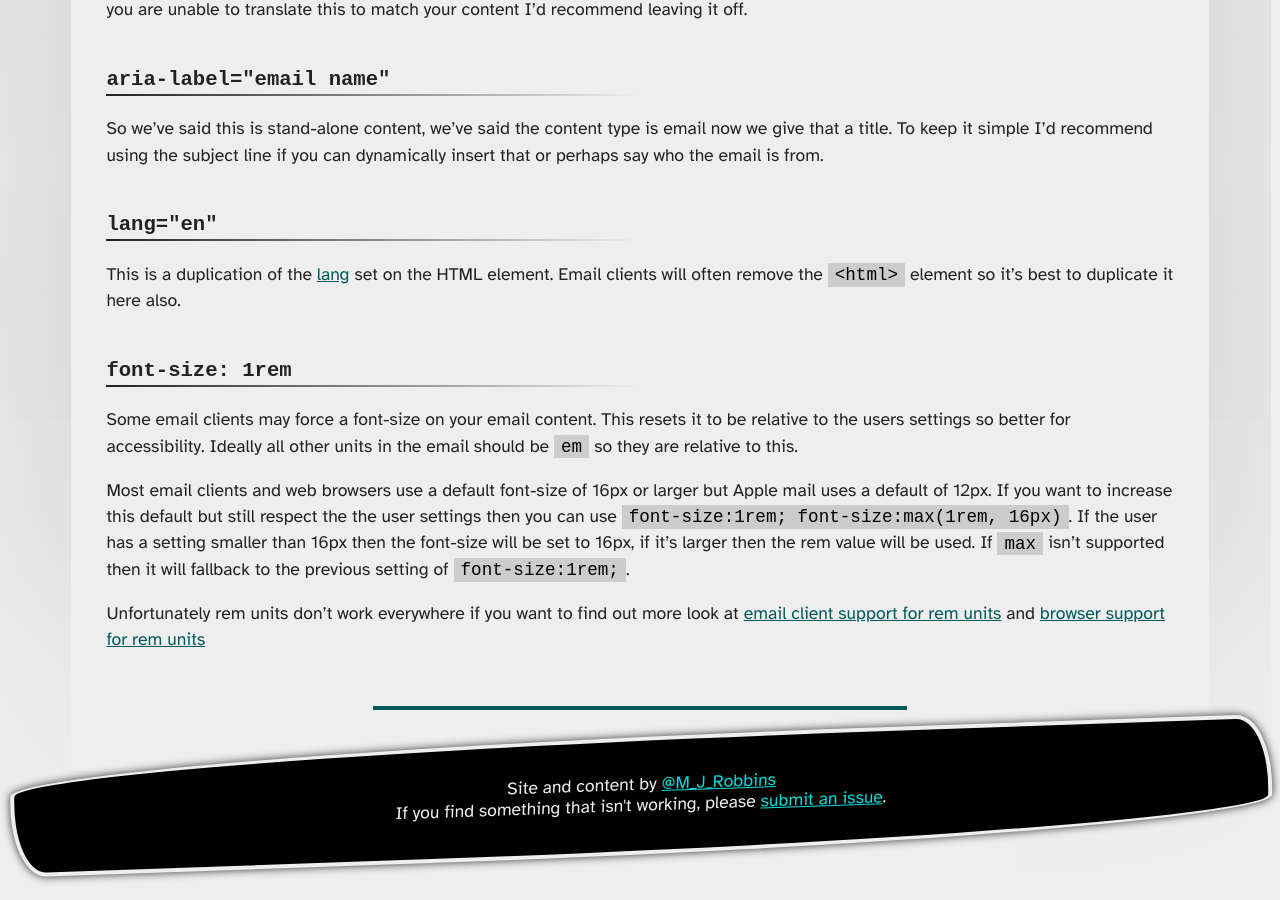
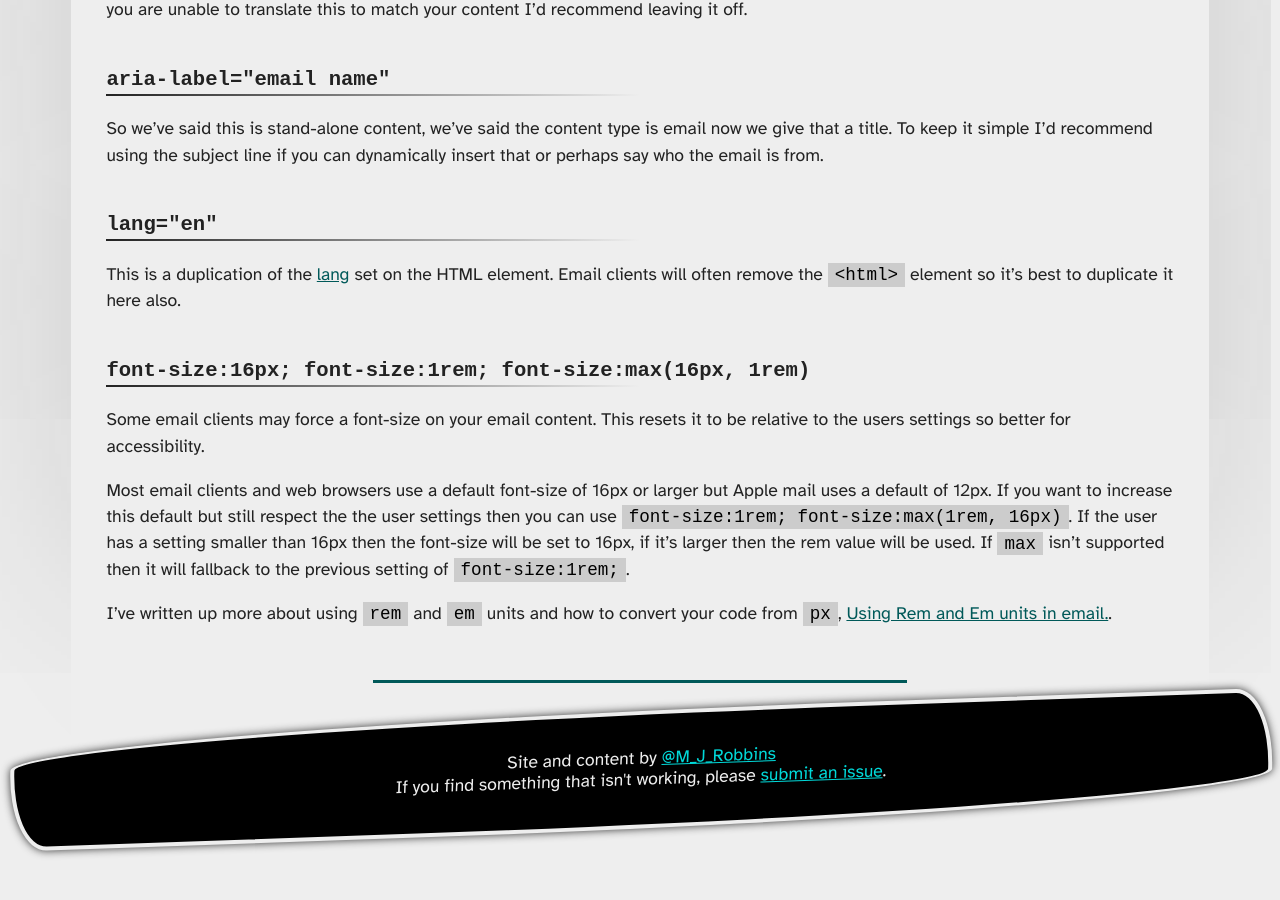
Before and after one commit to M-J-Robbins/good-email-code, a Jekyll site: the page built from email-code/template.md, in a window 1280 px wide and 900 px high, scrolled down 6694 px. Built offline with Jekyll 4.4.1, drawn with Linux system fonts in a browser that asks for light colours; our own code applies the rules of GitHub Pages for plain Markdown files; a script that is not in the unit is left out; after the commit the page ends 7567 px from its top, so only the background shows below that; some of the changed text lies outside the part shown.

Commit message:
Update template.md

```diff
--- a/email-code/template.md
+++ b/email-code/template.md
@@ -32,7 +32,7 @@
   </style>
 </head>
 <body class="body">
-  <div role="article" aria-roledescription="email" aria-label="email name" lang="en" style="font-size:1rem">
+  <div role="article" aria-roledescription="email" aria-label="email name" lang="en" style="font-size:16px; font-size:1rem; font-size:max(16px, 1rem)">
     <!-- email content in here -->
   </div>
 </body>
@@ -170,7 +170,7 @@
 
 ## Wrapping element
 {% highlight html %}
-<div role="article" aria-roledescription="email" aria-label="email name" lang="en" style="font-size:1rem">
+<div role="article" aria-roledescription="email" aria-label="email name" lang="en" style="font-size:16px; font-size:1rem; font-size:max(16px, 1rem)">
 {% endhighlight %}
 Inside the email body we wrap the whole content of the email in this `<div>`, I've also seen some people apply these attributes to a wrapping `<table>` personally I try and avoid tables as much as possible, but if that's your set up then you can use it on a `<table>`.
 
@@ -187,9 +187,9 @@
 ### `lang="en"`
 This is a duplication of the [lang](#lang) set on the HTML element.  Email clients will often remove the `<html>` element so it's best to duplicate it here also.
 
-### `font-size: 1rem`
-Some email clients may force a font-size on your email content. This resets it to be relative to the users settings so better for accessibility.  Ideally all other units in the email should be `em` so they are relative to this.
+### `font-size:16px; font-size:1rem; font-size:max(16px, 1rem)`
+Some email clients may force a font-size on your email content. This resets it to be relative to the users settings so better for accessibility.
 
 Most email clients and web browsers use a default font-size of 16px or larger but Apple mail uses a default of 12px. If you want to increase this default but still respect the the user settings then you can use `font-size:1rem; font-size:max(1rem, 16px)`.  If the user has a setting smaller than 16px then the font-size will be set to 16px, if it's larger then the rem value will be used.  If `max` isn't supported then it will fallback to the previous setting of `font-size:1rem;`.
 
-Unfortunately rem units don't work everywhere if you want to find out more look at [email client support for rem units](https://www.caniemail.com/features/css-unit-rem/) and [browser support for rem units](https://caniuse.com/#feat=rem)
+I've written up more about using `rem` and `em` units and how to convert your code from `px`, [Using Rem and Em units in email.](../email-accessibility/rem-and-em).
```
